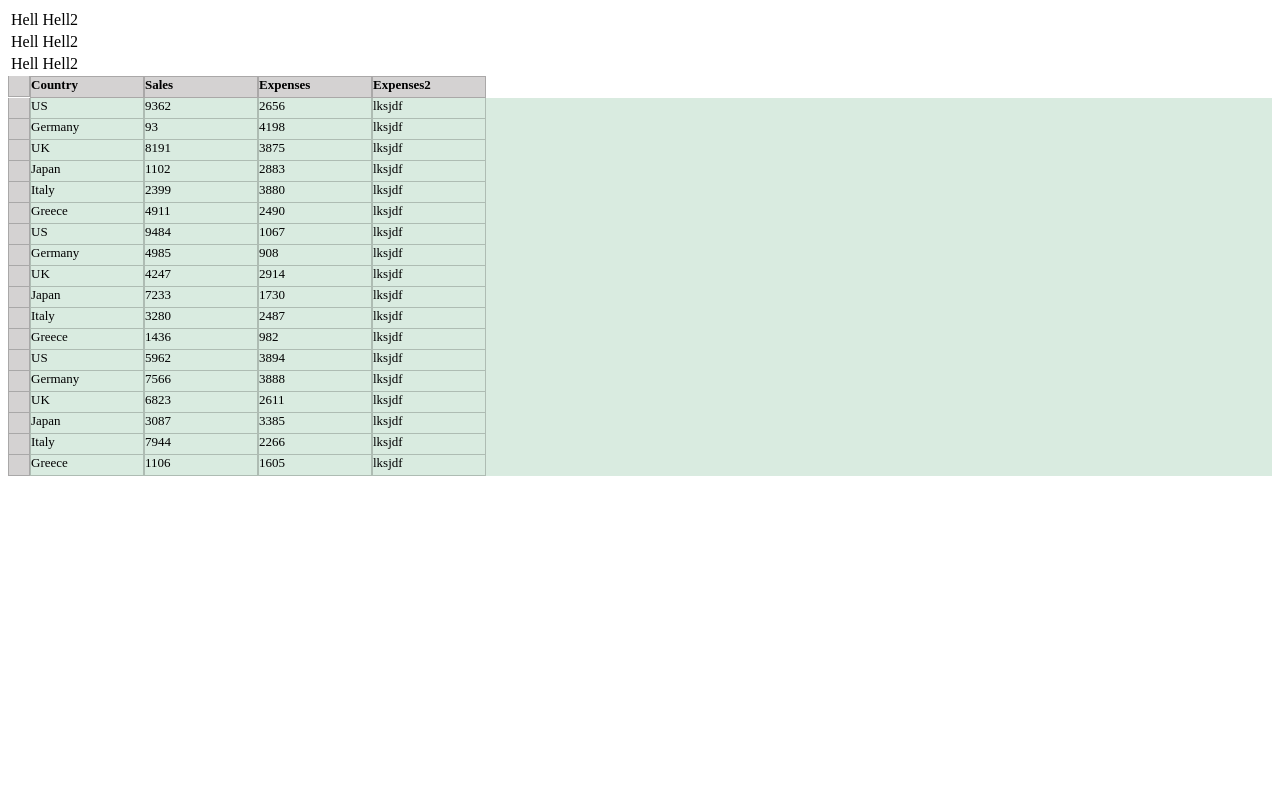
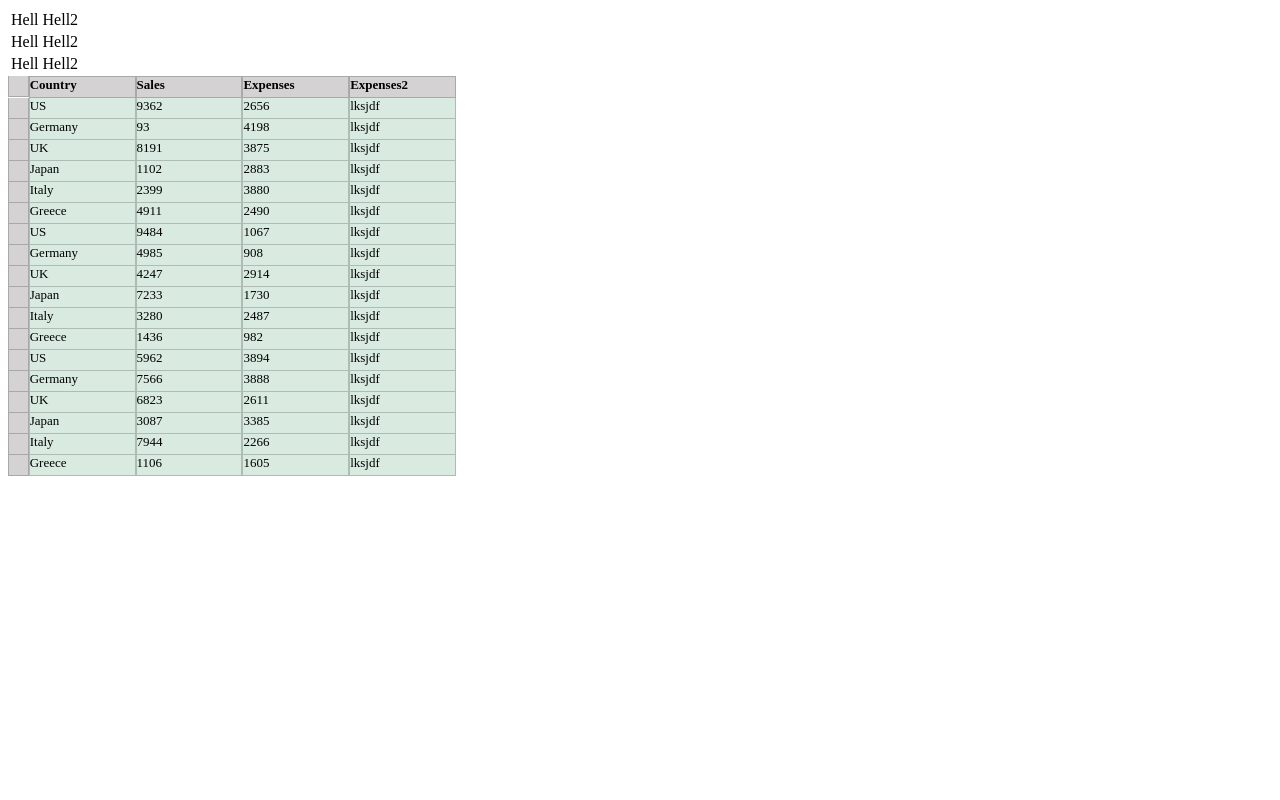
Before and after one commit to Avi-1996/Grid-Component, a website built with Parcel: page index.html in a window 1280 px wide. Built offline with nearby package versions, Linux system fonts and the light colour scheme.

Commit message:
fixed some hitInfo issues

```diff
--- a/basicGrid.css
+++ b/basicGrid.css
@@ -9,9 +9,8 @@
 .bs.bsRow {
   background-color: #d9ebe0;
 }
+
 .bs.bsCell.rowH {
-  width: 20px;
-  height: 20px;
   background-color: rgb(212, 210, 210);
 }
 
@@ -29,13 +28,10 @@
 }
 
 .bs.bsCell.colH {
-  width: 112px;
-  height: 20px;
   position: sticky;
   top: 0;
   overflow: hidden;
   white-space: nowrap;
-
   background: rgb(212, 210, 210);
   border-top: 1px solid rgba(0, 0, 0, 0.2);
   outline: 0;
@@ -60,28 +56,14 @@ bs.Cell.colH {
   width: 112px;
   height: 20px;
 }
+
 .bs.bsCell {
-  width: 112px;
-  height: 20px;
-
   border-right: 1px solid rgba(0, 0, 0, 0.2);
   border-left: 1px solid rgba(0, 0, 0, 0.2);
   border-bottom: 1px solid rgba(0, 0, 0, 0.2);
+  text-overflow: ellipsis;
 }
-/*
-.bs-grid.outer {
-  height: "20px";
-  width: "112";
-  contain: "strict";
-  overflow: "hidden";
-  border-right: "1px solid rgba(0,0,0,.2)";
-  border-left: "1px solid rgba(0,0,0,.2)";
+
+#theGrid{
+  max-width: 800px;
 }
-.bs.bsRow {
-  height: "20px";
-  width: "112";
-  contain: "strict";
-  overflow: "hidden";
-  border-right: "1px solid rgba(0,0,0,.2)";
-  border-left: "1px solid rgba(0,0,0,.2)";
-} */ ;
--- a/basicgrid.js
+++ b/basicgrid.js
@@ -4,7 +4,10 @@ export class Grid {
     this.host = typeof host === "string" ? document.querySelector(host) : host;
     this.options = this.defineBasicOptions(options);
 
-    this.basicCellSyle = {};
+    this.basicCellSyle = {
+      width: 112,
+      height: 20,
+    };
 
     this.rowHeaderPanelCount = this.options.rowHeaderCount || 1;
 
@@ -25,9 +28,10 @@ export class Grid {
   draWGrid() {
     let { createEl } = this;
     let { columns, dataSource } = this.options;
-    let outerDiv = createEl("div", { classList: "bs-grid outer" });
+    let outerDiv = this.defineStyle(createEl("div", { classList: "bs-grid outer" }),{width:(this.basicCellSyle.width*this.options.columns.length)});
     let rowDiv, cellDiv;
-    //
+
+
 
     // addHeader
     let header = createEl("div", { classList: "bs colHeader" });
@@ -56,12 +60,13 @@ export class Grid {
           classList: "bs bsCell",
           textContent: data[col.binding],
         });
-
+this.defineStyle(cellDiv,this.basicCellSyle)
         rowDiv.appendChild(cellDiv);
       }
 
       dataTable.appendChild(rowDiv);
     }
+
     outerDiv.appendChild(dataTable);
     this.host.appendChild(outerDiv);
     this.refresh(dataTable);
@@ -74,7 +79,7 @@ export class Grid {
         classList: "bs bsCell rowH",
         textContent: "",
       });
-
+this.defineStyle(cellDiv,{height:this.basicCellSyle.height,width:20})
       header.appendChild(cellDiv);
     }
   }
@@ -159,15 +164,13 @@ export class Grid {
       (hostInfo.height - 1 * this.options.dataSource.length) /
       this.settings.rowHeight;
 
-    // console.log("info", x, y);
-    //  console.log(numberOfColumns, numberOfRows);
-    if (x > rowHWidth) {
+
+    if (x > 20) {
       if (y > 20) {
         let initalX = 20;
         let initalY = 20;
-        let colWidth = document.querySelector(".bs.bsCell").offsetWidth;
-        while (initalX + colWidth < x) {
-          initalX += colWidth;
+        while (initalX + this.basicCellSyle.width < x) {
+          initalX += this.basicCellSyle.width;
           col++;
         }
         while (initalY + this.settings.rowHeight < y) {
```
Also changed, not shown: index.html (+1 -1 lines).
